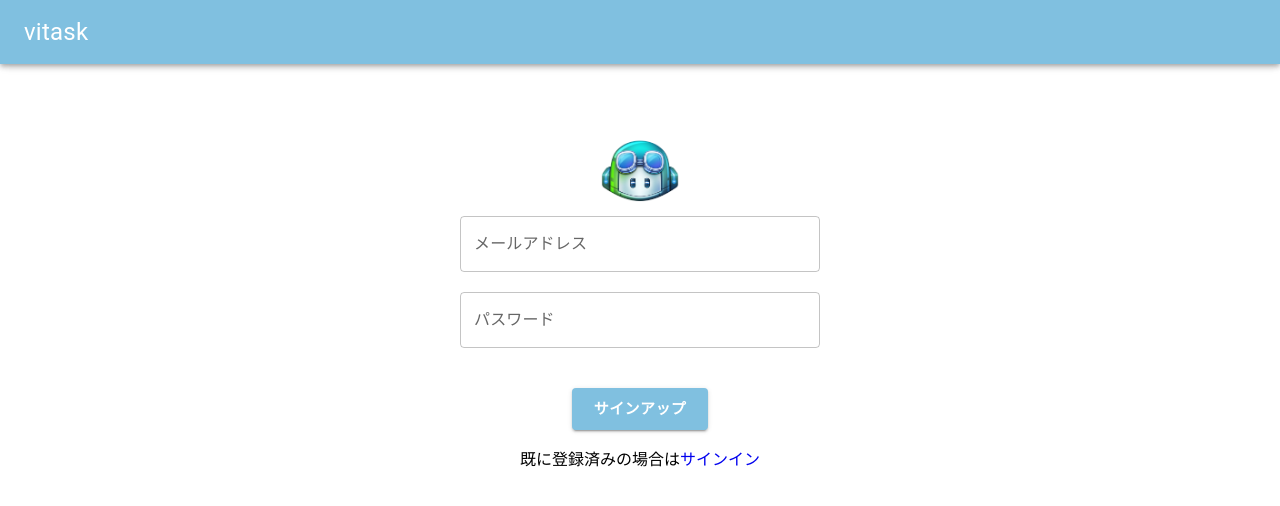
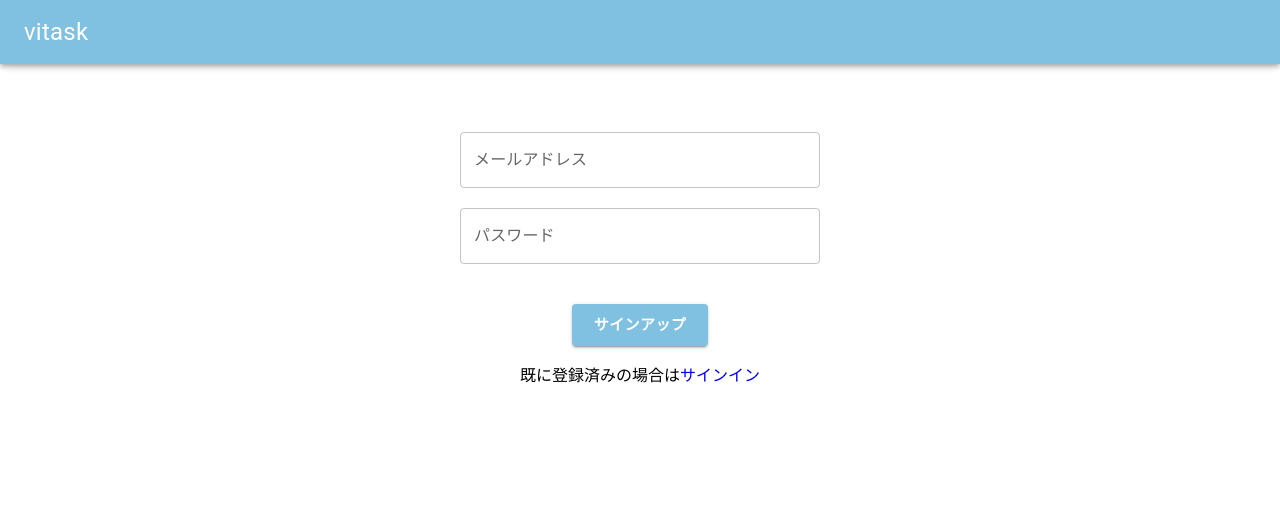
Before and after one commit to yo-iwamoto/vitask, a Next.js app: page /signup in a window 1280 px wide. Shown: the top 506 px of the page. Built offline with nearby package versions, Linux system fonts and the light colour scheme; no server answers.

Commit message:
remove copilot image

```diff
--- a/src/pages/signin/index.tsx
+++ b/src/pages/signin/index.tsx
@@ -47,7 +47,6 @@ const Page: NextPage = () => {
 
   return (
     <div style={styles.container}>
-      <img src="/copilot.png" height={80} />
       <form onSubmit={onSubmit} style={styles.form}>
         <TextField
           type="email"
--- a/src/pages/signup/index.tsx
+++ b/src/pages/signup/index.tsx
@@ -53,7 +53,6 @@ const Page: NextPage = () => {
 
   return (
     <div style={styles.container}>
-      <img src="/copilot.png" height={80} />
       <form onSubmit={onSubmit} style={styles.form}>
         <TextField
           type="email"
```
Also changed, not shown: public/copilot.png (deleted).
